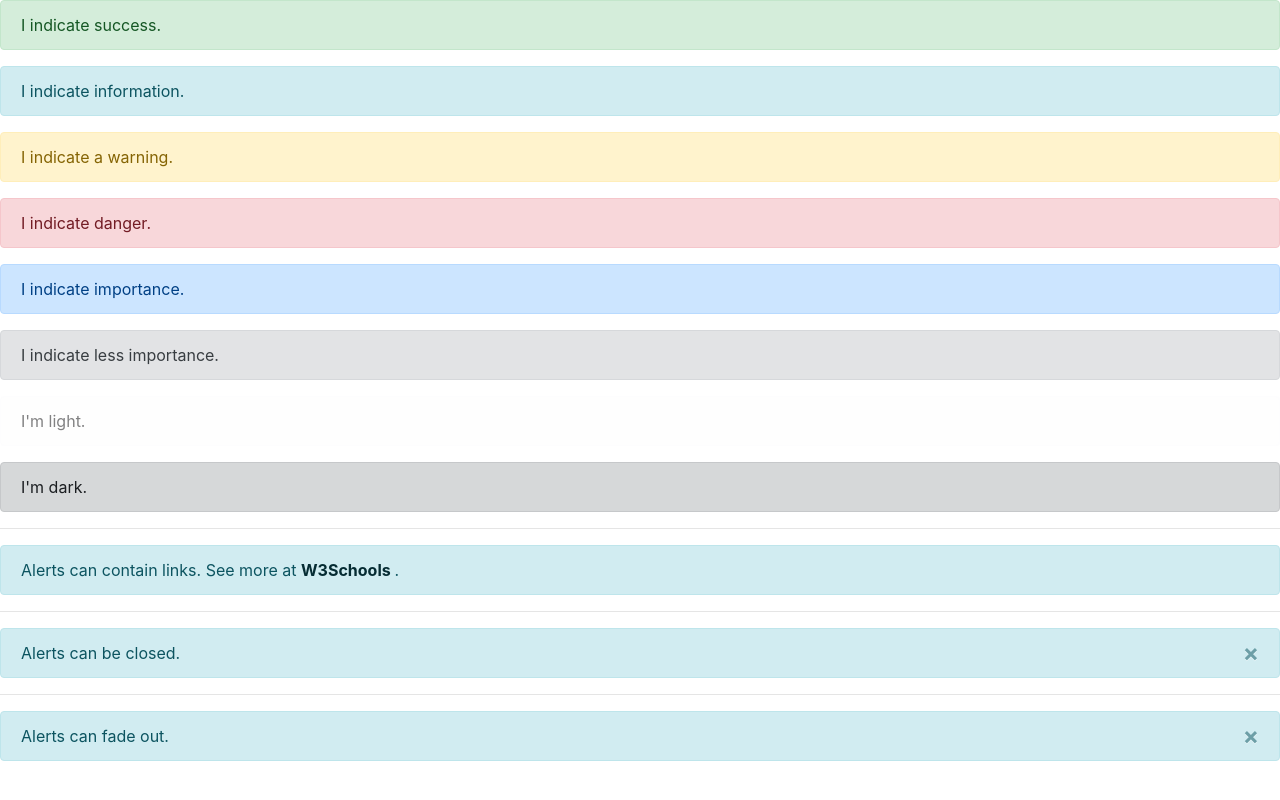
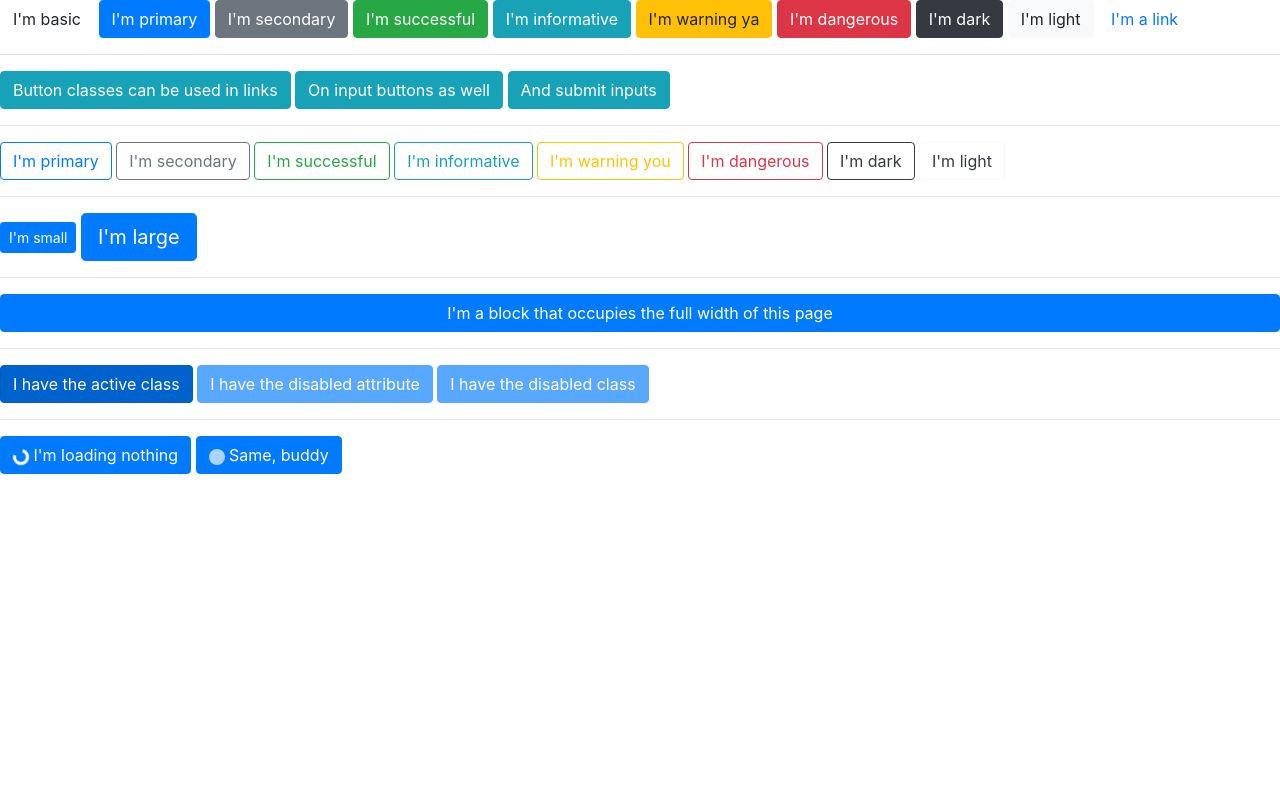
Before and after one commit to Rapha-Y/My_Bootstrap_Studies, a plain HTML site: page index.html in a window 1280 px wide. Drawn offline with nearby package versions, Linux system fonts and the light colour scheme.

Commit message:
added button examples

```diff
--- a/index.html
+++ b/index.html
@@ -13,34 +13,54 @@
         <script src="https://maxcdn.bootstrapcdn.com/bootstrap/4.5.0/js/bootstrap.min.js"></script>
     </head>
     <body>
-        <div class="alert alert-success">I indicate success.</div>
-        <div class="alert alert-info">I indicate information.</div>
-        <div class="alert alert-warning">I indicate a warning.</div>
-        <div class="alert alert-danger">I indicate danger.</div>
-        <div class="alert alert-primary">I indicate importance.</div>
-        <div class="alert alert-secondary">I indicate less importance.</div>
-        <div class="alert alert-light">I'm light.</div>
-        <div class="alert alert-dark">I'm dark.</div>
+        <button type="button" class="btn">I'm basic</button>
+        <button type="button" class="btn btn-primary">I'm primary</button>
+        <button type="button" class="btn btn-secondary">I'm secondary</button>
+        <button type="button" class="btn btn-success">I'm successful</button>
+        <button type="button" class="btn btn-info">I'm informative</button>
+        <button type="button" class="btn btn-warning">I'm warning ya</button>
+        <button type="button" class="btn btn-danger">I'm dangerous</button>
+        <button type="button" class="btn btn-dark">I'm dark</button>
+        <button type="button" class="btn btn-light">I'm light</button>
+        <button type="button" class="btn btn-link">I'm a link</button>
         <hr>
 
-        <div class="alert alert-info">
-            Alerts can contain links. See more at
-            <a href="https://www.w3schools.com/bootstrap4/bootstrap_alerts.asp" class="alert-link">
-                W3Schools
-            </a>
-            .
-        </div>
+        <a href="#" class="btn btn-info" role="button">Button classes can be used in links</a>
+        <input type="button" class="btn btn-info" value="On input buttons as well">
+        <input type="submit" class="btn btn-info" value="And submit inputs">
         <hr>
 
-        <div class="alert alert-info alert-dismissible">
-            <button type="button" class="close" data-dismiss="alert">&times;</button>
-            Alerts can be closed.
-        </div>
+        <button type="button" class="btn btn-outline-primary">I'm primary</button>
+        <button type="button" class="btn btn-outline-secondary">I'm secondary</button>
+        <button type="button" class="btn btn-outline-success">I'm successful</button>
+        <button type="button" class="btn btn-outline-info">I'm informative</button>
+        <button type="button" class="btn btn-outline-warning">I'm warning you</button>
+        <button type="button" class="btn btn-outline-danger">I'm dangerous</button>
+        <button type="button" class="btn btn-outline-dark">I'm dark</button>
+        <button type="button" class="btn btn-outline-light text-dark">I'm light</button>
         <hr>
 
-        <div class="alert alert-info alert-dismissible fade show">
-            <button type="button" class="close" data-dismiss="alert">&times;</button>
-            Alerts can fade out.
-        </div>
+        <button type="button" class="btn btn-primary btn-sm">I'm small</button>
+        <button type="button" class="btn btn-primary btn-lg">I'm large</button>
+        <hr>
+
+        <button type="button" class="btn btn-primary btn-block">
+            I'm a block that occupies the full width of this page
+        </button>
+        <hr>
+
+        <button type="button" class="btn btn-primary active">I have the active class</button>
+        <button type="button" class="btn btn-primary" disabled>I have the disabled attribute</button>
+        <a href="#" class="btn btn-primary disabled">I have the disabled class</a>
+        <hr>
+
+        <button class="btn btn-primary">
+            <span class="spinner-border spinner-border-sm"></span>
+            I'm loading nothing
+        </button>
+        <button class="btn btn-primary">
+            <span class="spinner-grow spinner-grow-sm"></span>
+            Same, buddy
+        </button>
     </body>
 </html>
```
